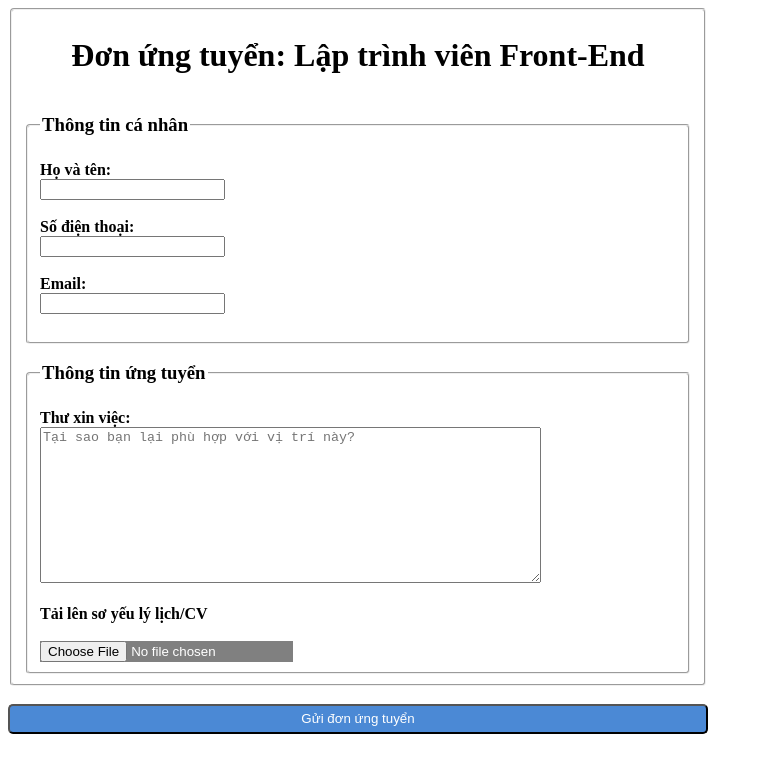
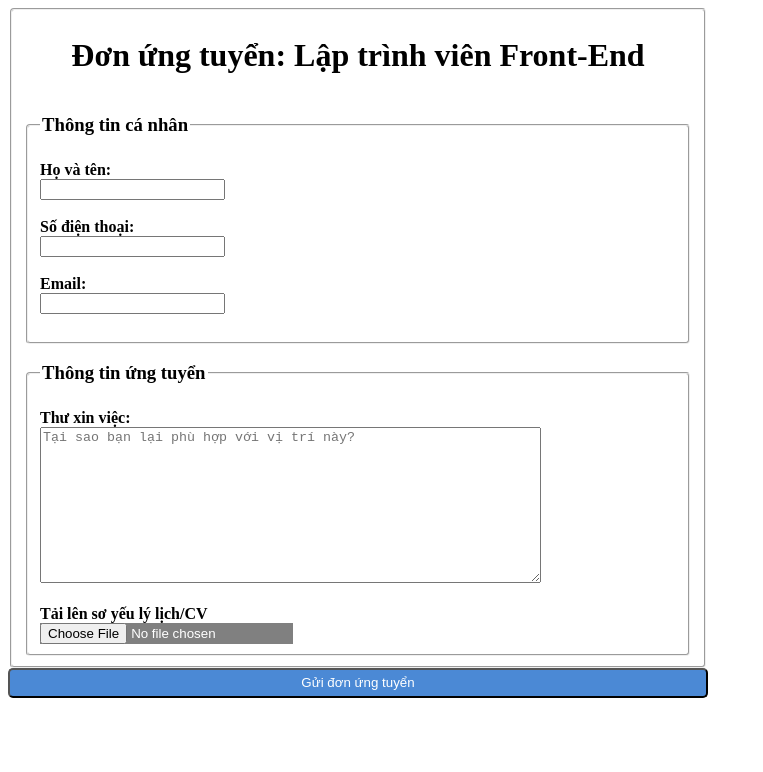
Before and after one commit to teresathu-an/-CIT-Homework, a plain HTML site: page index.html in a window 1280 px wide. Shown: the whole page, without its empty margins (0-763 px from the left). Drawn offline with Linux system fonts and the light colour scheme.

Commit message:
update 2

```diff
--- a/index.html
+++ b/index.html
@@ -17,7 +17,7 @@
 </head>
 <body>
     <link rel="icon" type="image/x-icon" href="favicon.ico">
-    <form action="/action_page.php" method="post" target="_blank" style="width:700px; height:800px;">
+    <form action="/action_page.php" method="post" target="_blank" style="width:700px; height:670px;">
     <fieldset class="vien">
         <h1><center>Đơn ứng tuyển: Lập trình viên Front-End</center></h1>
         <fieldset class="vien">
@@ -33,10 +33,10 @@
             <legend><h3>Thông tin ứng tuyển</h3></legend>
             <label for="thuxinviec"><b>Thư xin việc:</b></label><br>
             <textarea name="thuxinviec" rows="10" cols="60" placeholder="Tại sao bạn lại phù hợp với vị trí này?" requied></textarea><br><br>
-            <label for="CV"><b>Tải lên sơ yếu lý lịch/CV</b></label><br><br>
+            <label for="CV"><b>Tải lên sơ yếu lý lịch/CV</b></label><br>
             <input type="file" id="file" style="background-color:gray; color:white">
-        </fieldset class="vien">
-    </fieldset><br>
+        </fieldset>
+    </fieldset>
     <input type="submit" value="Gửi đơn ứng tuyển" class="nut">
     </form>
 </body>
```
